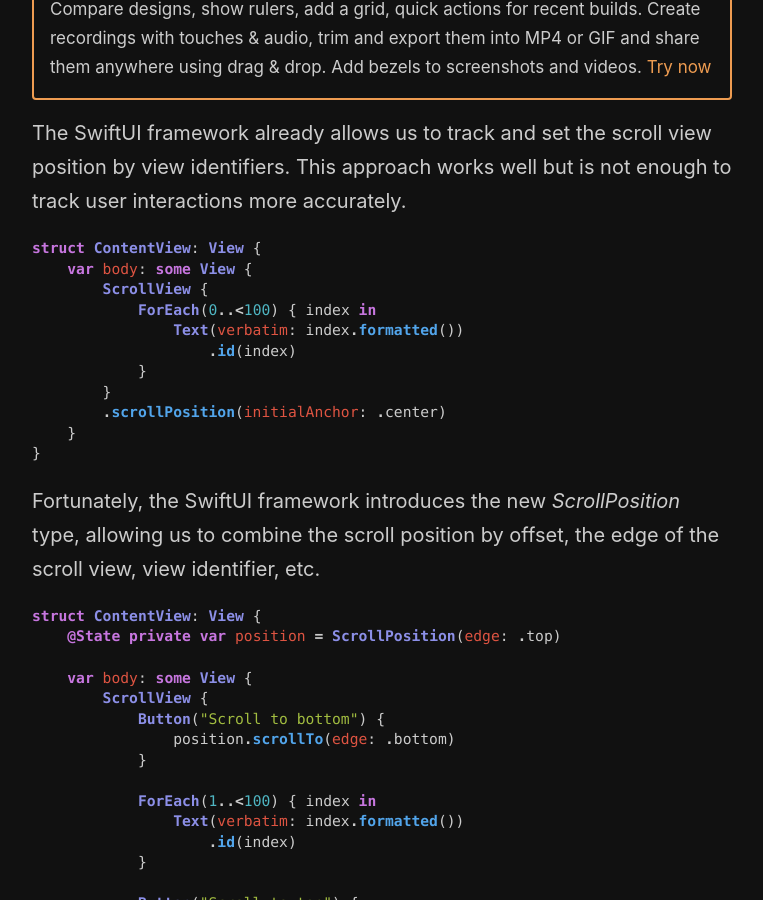
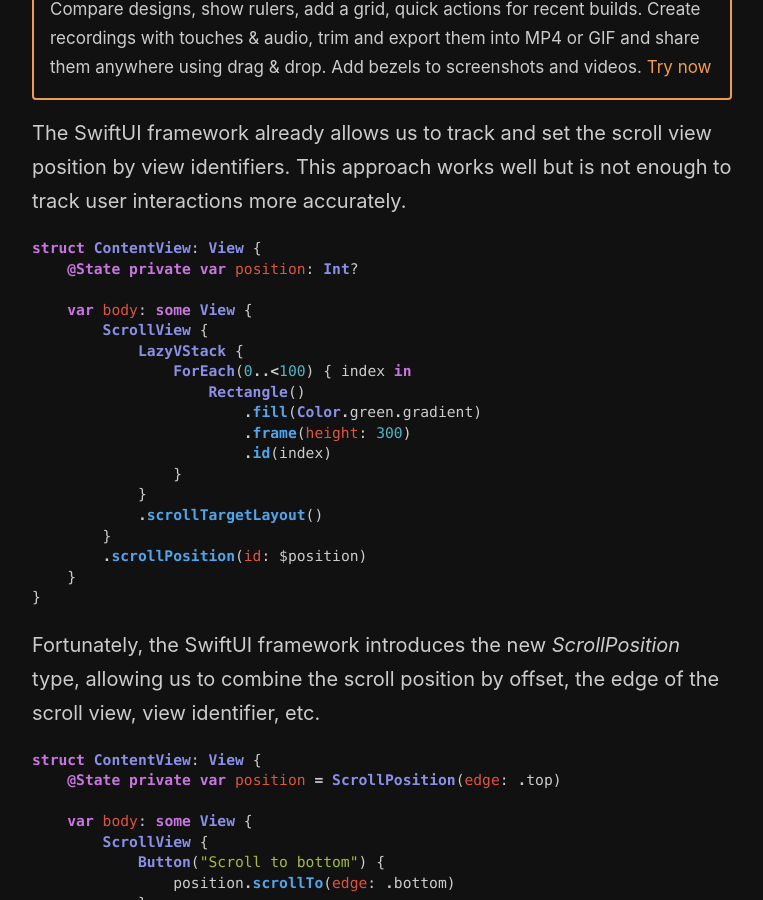
Before and after one commit to mecid/mecid.github.io, a Jekyll site: the page built from _posts/2024-06-17-mastering-scrollview-in-swiftui-scroll-offset.md, in a window 1280 px wide and 900 px high, scrolled down 525 px. Shown: the whole window, without its empty margins (258-1021 px from the left). Built offline with Jekyll 4.4.1, drawn with Linux system fonts in a browser that asks for light colours.

Commit message:
scroll position code example tuned

````diff
--- a/_posts/2024-06-17-mastering-scrollview-in-swiftui-scroll-offset.md
+++ b/_posts/2024-06-17-mastering-scrollview-in-swiftui-scroll-offset.md
@@ -13,14 +13,21 @@ The SwiftUI framework already allows us to track and set the scroll view positio
 
 ```swift
 struct ContentView: View {
+    @State private var position: Int?
+
     var body: some View {
         ScrollView {
-            ForEach(0..<100) { index in
-                Text(verbatim: index.formatted())
-                    .id(index)
+            LazyVStack {
+                ForEach(0..<100) { index in
+                    Rectangle()
+                        .fill(Color.green.gradient)
+                        .frame(height: 300)
+                        .id(index)
+                }
             }
+            .scrollTargetLayout()
         }
-        .scrollPosition(initialAnchor: .center)
+        .scrollPosition(id: $position)
     }
 }
 ```
````
